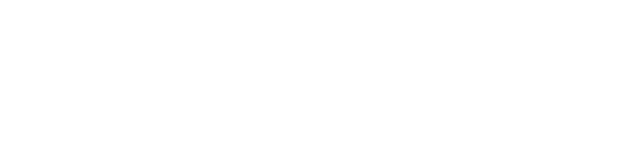
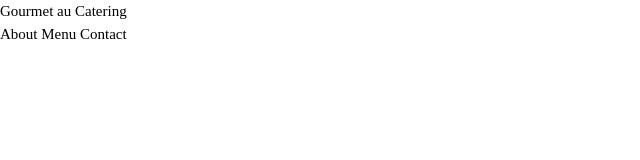
Before and after one commit to Suy4Dever/restaurant-menu-page, a plain HTML site: page index.html in a window 1280 px wide. Shown: the whole page, without its empty margins (0-640 px from the left). Drawn offline with Linux system fonts and the light colour scheme.

Commit message:
add content to nav bar

```diff
--- a/index.html
+++ b/index.html
@@ -8,7 +8,16 @@
 
   <body>
     <header>
-      <nav></nav>
+      <nav>
+        <div class="left-logo">
+          <a>Gourmet au Catering</a>
+        </div>
+        <div class="nav-container">
+          <a>About</a>
+          <a>Menu</a>
+          <a>Contact</a>
+        </div>
+      </nav>
     </header>
     <article></article>
     <footer></footer>
```
